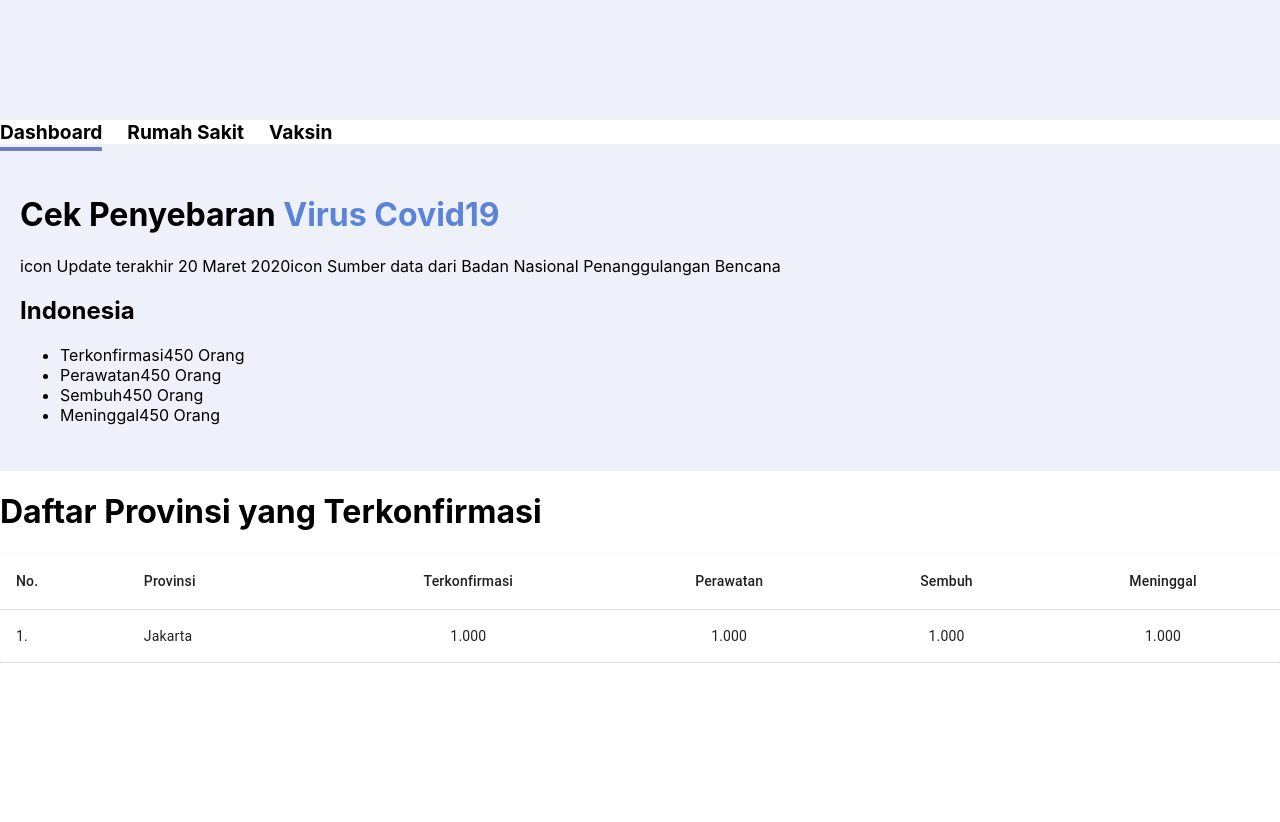
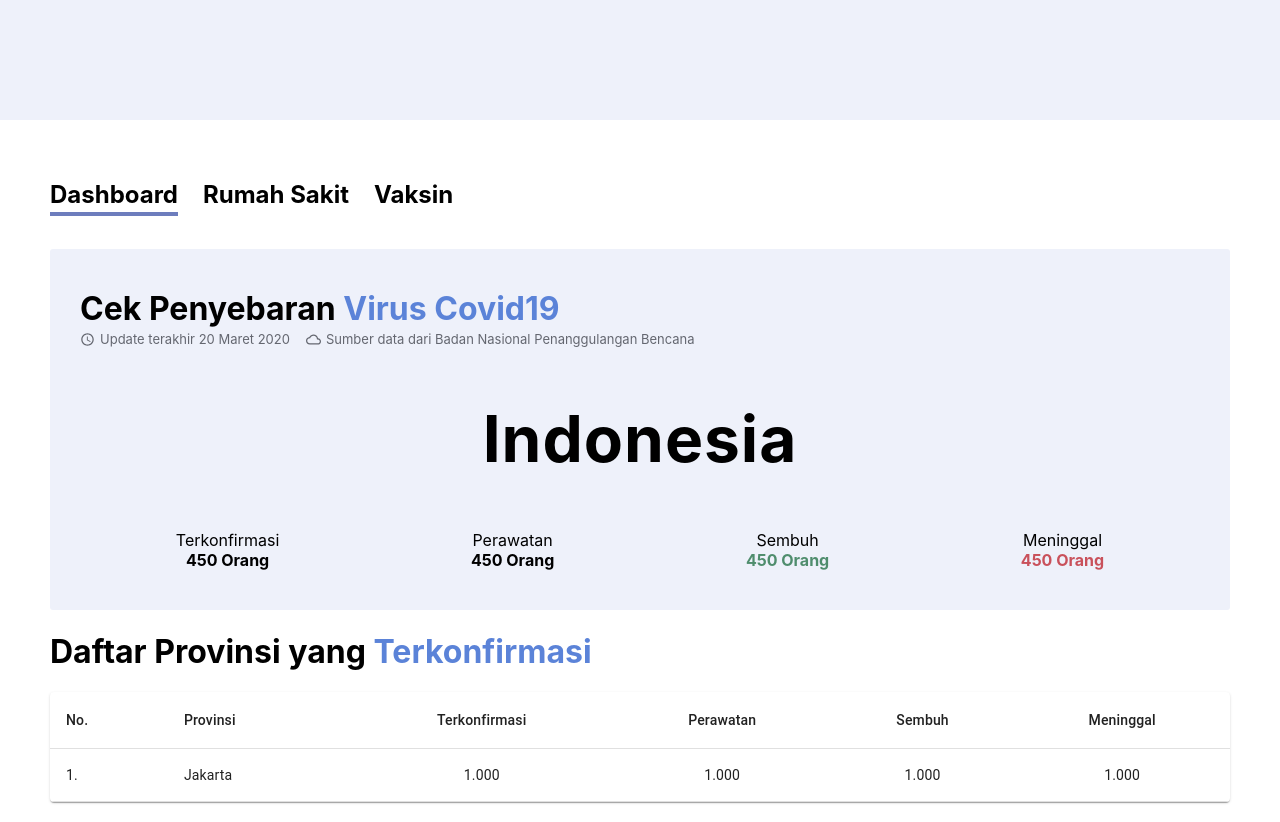
Before and after one commit to GustiCahya/covid19, a React (Create React App) app: page / in a window 1280 px wide. Shown: the part 720-1542 px from the top of the page. Before the commit the page ends 1383 px from the top, so only its background shows below. Built offline with nearby package versions, Linux system fonts and the light colour scheme.

Commit message:
Finish styling

```diff
--- a/src/App.scss
+++ b/src/App.scss
@@ -38,7 +38,9 @@
     }
 }
 .main{
+    padding: 20px 50px;
     .header{
+        padding: 40px 0;
         ul{
             display: flex;
             margin: 0;
@@ -57,16 +59,64 @@
             text-decoration: none;
             color: black;
             font-weight: bold;
-            font-size: 1.2em;
+            font-size: 1.5em;
             margin-right: 25px;
         }
     }
+    // spreading-virus component
     .box{
         background: #eef1fa;
-        padding: 30px 20px;
+        padding: 40px 30px;
+        border-radius: 3px;
+        h1{
+            padding: 0;
+            margin: 0;
+            margin-bottom: 3px;
+        }
         h1 > span{
             color: #5b83d8;
         }
-
+        .desc_head{
+            display: flex;
+        }
+        .desc_head > .item{
+            color: #646770;
+            display: flex;
+            align-items: center;
+            font-size: 13px;
+            margin-right: 16px;
+            .icon{
+                font-size: 15px;
+                margin-right: 5px;
+            }
+        }
+        h2{
+            font-size: 4em;
+            text-align: center;
+            letter-spacing: 1px;
+        }
+        .desc_foot{
+            ul{
+                display: flex;
+                justify-content: space-around;
+                margin: 0;
+                padding: 0;
+            }
+            ul > li{
+                list-style: none;
+                display: flex;
+                flex-direction: column;
+                align-items: center;
+                justify-content: center;
+                .value{
+                    font-weight: bold;
+                }
+            }
+        }
+    }
+    .spreading-list{
+        h1 > span{
+            color: #5b83d8;
+        }
     }
 }
--- a/src/App.tsx
+++ b/src/App.tsx
@@ -14,6 +14,9 @@ import addSeparator from "@utils/addSeparator";
 import InputAdornment from '@material-ui/core/InputAdornment';
 import TextField from '@material-ui/core/TextField';
 import SearchIcon from '@material-ui/icons/Search';
+
+import QueryBuilderIcon from '@material-ui/icons/QueryBuilder';
+import CloudQueueIcon from '@material-ui/icons/CloudQueue';
 
 function App() {
   return (
@@ -61,13 +64,17 @@ function App() {
             <div className="box">
               <h1>Cek Penyebaran <span>Virus Covid19</span></h1>
               <div className="desc_head">
-                <span>
-                  icon
-                  Update terakhir 20 Maret 2020
+                <span className="item">
+                  <QueryBuilderIcon className="icon"/>
+                  <span className="text">
+                    Update terakhir 20 Maret 2020
+                  </span>
                 </span>
-                <span>
-                  icon
-                  Sumber data dari Badan Nasional Penanggulangan Bencana
+                <span className="item">
+                  <CloudQueueIcon className="icon"/>
+                  <span className="text">
+                    Sumber data dari Badan Nasional Penanggulangan Bencana
+                  </span>
                 </span>
               </div>
               <h2>Indonesia</h2>
@@ -83,17 +90,17 @@ function App() {
                   </li>
                   <li>
                     <span className="label">Sembuh</span>
-                    <span className="value">450 Orang</span>
+                    <span className="value" style={{color:"#4f8d6d"}}>450 Orang</span>
                   </li>
                   <li>
                     <span className="label">Meninggal</span>
-                    <span className="value">450 Orang</span>
+                    <span className="value" style={{color:"#c9515b"}}>450 Orang</span>
                   </li>
                 </ul>
               </div>
             </div>
             <div className="spreading-list">
-              <h1>Daftar Provinsi yang Terkonfirmasi</h1>
+              <h1>Daftar Provinsi yang <span>Terkonfirmasi</span></h1>
               <TableContainer component={Paper}>
                 <Table aria-label="simple table">
                   <TableHead>
```
